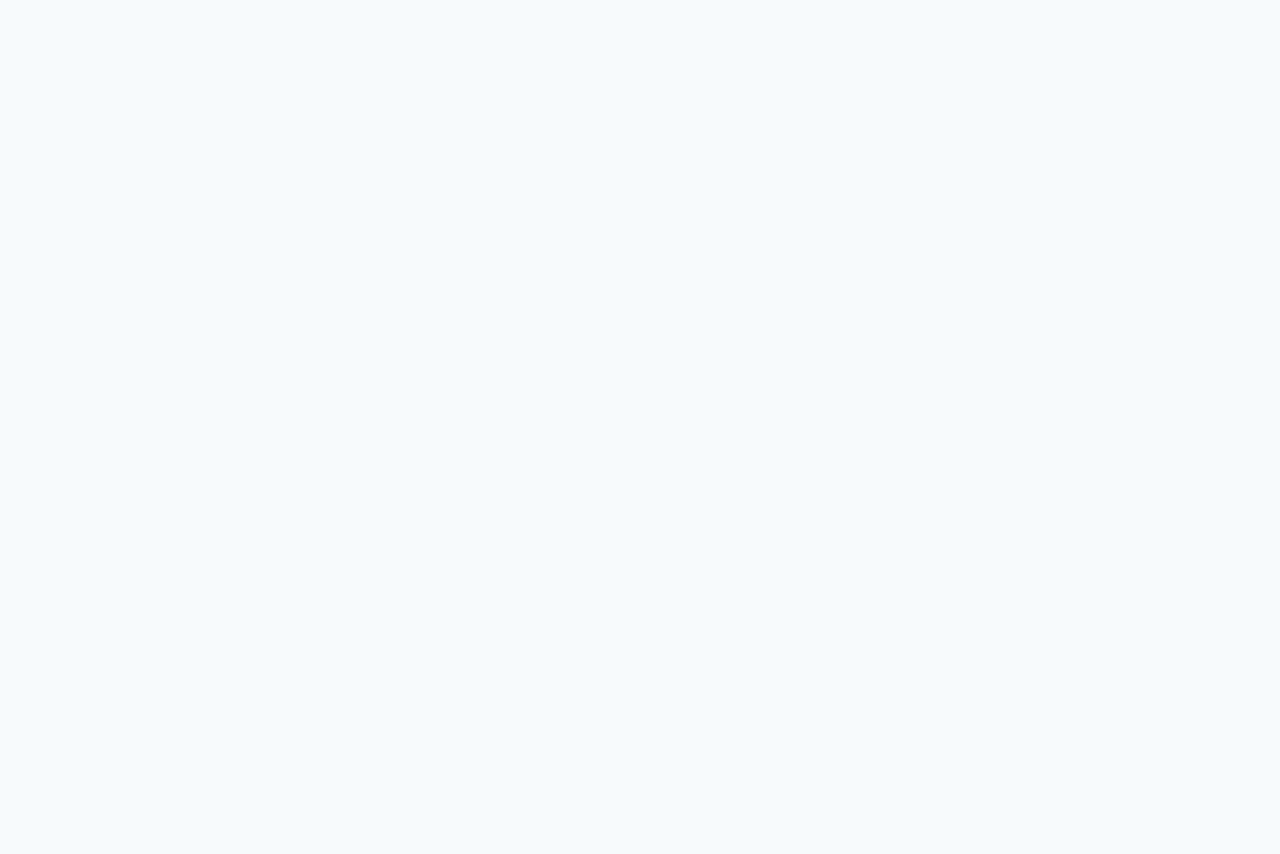
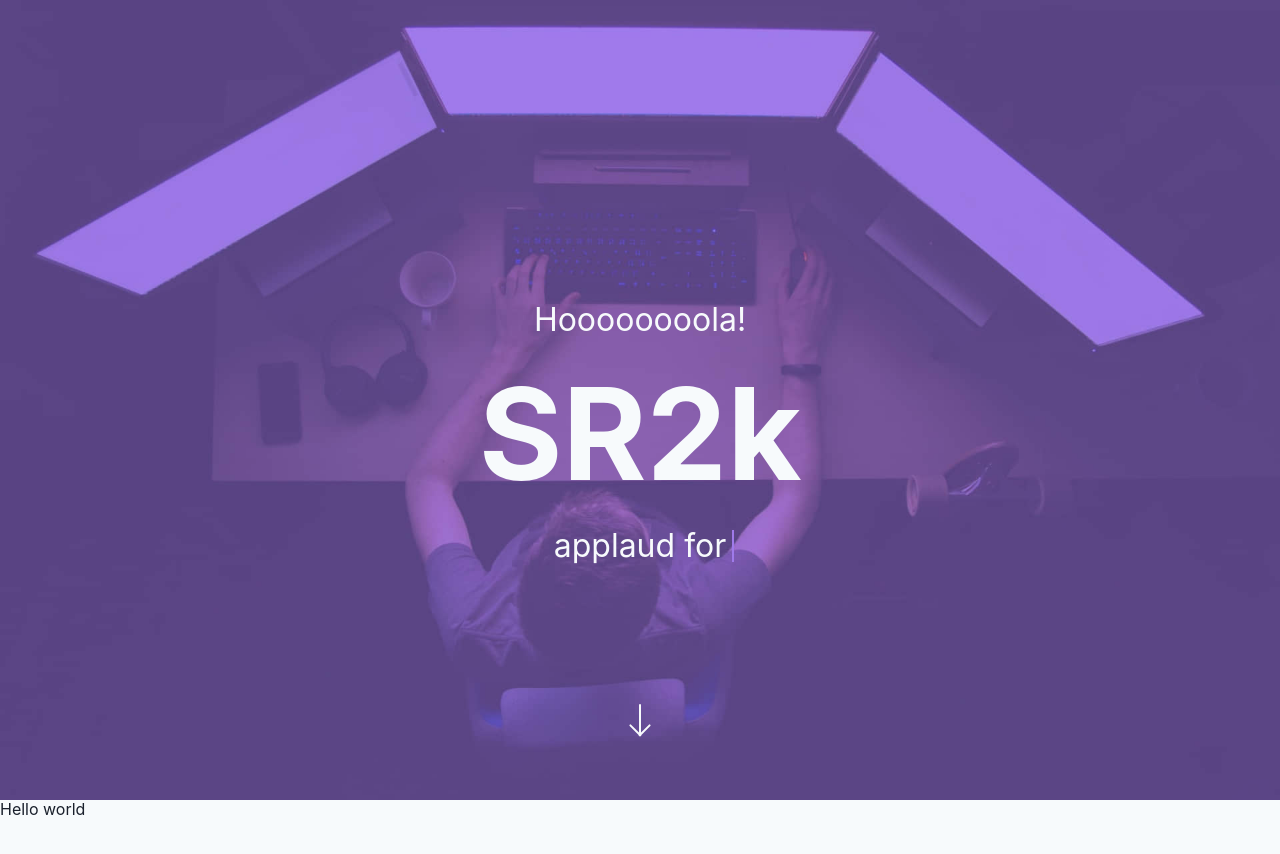
Before and after one commit to SR2k/sr2k.github.io, a React app: page / in a window 1280 px wide. Shown: the top 854 px of the page. Built offline with nearby package versions, Linux system fonts and the light colour scheme.

Commit message:
feat: finished landing page design

```diff
--- a/src/components/app/index.tsx
+++ b/src/components/app/index.tsx
@@ -1,9 +1,17 @@
 import React from 'react'
 import Header from '../header'
+import Section from '../section'
+import Landing from '../landing'
 
 const App: React.FC = () => {
   return (
-    <Header />
+    <>
+      <Header />
+      <Landing />
+      <Section>
+        Hello world
+      </Section>
+    </>
   )
 }
 
--- a/src/components/header/index.scss
+++ b/src/components/header/index.scss
@@ -1,8 +1,4 @@
 @import '../../variables.scss';
-
-body {
-  height: 9000px;
-}
 
 header {
   color: $gray-600;
@@ -10,7 +6,8 @@ header {
   position: fixed;
   top: 0;
   width: 100%;
-  transition: all 1s $ease-out-expo;
+  transition: all 600ms $ease-out-expo;
+  background-color: $gray-100;
 
   .header-container {
     display: flex;
--- /dev/null
+++ b/src/components/landing/index.scss
@@ -0,0 +1,55 @@
+@import "../../variables.scss";
+
+.landing-container {
+  color: $gray-100;
+  font-size: 2rem;
+  display: flex;
+  align-items: center;
+  text-align: center;
+  background: {
+    position: center center;
+    size: cover;
+  }
+
+  .slogan {
+    font-size: 8rem;
+    font-weight: bold;
+    line-height: 100%;
+    margin: 0;
+  }
+
+  .scroll-hint {
+    bottom: 4rem;
+    left: 0;
+    right: 0;
+    margin: auto;
+    border-radius: 3px;
+    height: 2rem;
+
+    &,
+    &::before,
+    &::after {
+      content: '';
+      display: block;
+      width: 2px;
+      background-color: $gray-100;
+      position: absolute;
+      transform-origin: bottom center;
+      border-radius: 2px;
+    }
+
+    &::before {
+      transform: rotate(45deg);
+      height: 1rem;
+      bottom: 0;
+      right: 1px;
+    }
+
+    &::after {
+      transform: rotate(-45deg);
+      height: 1rem;
+      bottom: 0;
+      left: 1px;
+    }
+  }
+}
--- /dev/null
+++ b/src/components/landing/index.tsx
@@ -0,0 +1,47 @@
+import React, { Component } from 'react'
+import Section from '../section'
+import Container from '../container'
+import Marquee from '../marquee'
+import './index.scss'
+import bg from '../../assets/background.jpg'
+
+const descriptions = [
+  'frontend',
+  'student',
+  'applaud for every single pixel',
+  'little monster',
+]
+
+class Landing extends Component{
+  state = {
+    index: 0
+  }
+
+  // TODO: move this method to Mqrquee component
+  handleChangeText = () => {
+    const { length } = descriptions
+    const { index } = this.state
+
+    this.setState({
+      index: index < length - 1 ? index + 1 : 0
+    })
+  }
+
+  render() {
+    const { index } = this.state
+
+    return (
+      <Section className="landing-container" style={{ backgroundImage: `url(${bg})` }}>
+        <Container>
+          <p>Hoooooooola!</p>
+          <p className="slogan">SR2k</p>
+          <Marquee text={descriptions[index]} change={this.handleChangeText} />
+        </Container>
+
+        <div className="scroll-hint"></div>
+      </Section>
+    )
+  }
+}
+
+export default Landing
--- /dev/null
+++ b/src/components/marquee/index.scss
@@ -0,0 +1,37 @@
+@import '../../variables.scss';
+
+.marquee {
+  height: 1em;
+  line-height: 1em;
+
+  @keyframes blink {
+    0% {
+      opacity: 1;
+    }
+
+    50% {
+      opacity: 0;
+    }
+
+    100% {
+      opacity: 1;
+    }
+  }
+
+  p {
+    position: relative;
+    display: inline-block;
+
+    &::after {
+      content: '';
+      position: absolute;
+      top: 0;
+      height: 1em;
+      width: 2px;
+      right: -0.25em;
+      background-color: $purple-500;
+      display: block;
+      animation: blink 1.5s steps(1, start) normal infinite;
+    }
+  }
+}
--- /dev/null
+++ b/src/components/marquee/index.tsx
@@ -0,0 +1,60 @@
+import React, { Component } from 'react'
+import './index.scss'
+
+export interface IMarqueeProps {
+  text: string
+  change: Function
+}
+
+class Marquee extends Component<IMarqueeProps> {
+  state = {
+    index: 0
+  }
+
+  isDeletingMode = false
+
+  componentDidMount() {
+    const changeText = () => {
+      const { index } = this.state
+      const { text, change } = this.props
+
+      if (index < text.length && !this.isDeletingMode) {
+        this.setState({
+          index: index + 1
+        })
+        const next = text.slice(index, index + 1)
+        setTimeout(changeText, next === '' ? 100 : 50)
+      } else if (index === text.length && !this.isDeletingMode) {
+        setTimeout(changeText, 1500)
+        this.isDeletingMode = true
+      } else if (index >= 0 && this.isDeletingMode) {
+        this.setState({
+          index: index - 1
+        })
+        setTimeout(changeText, 50)
+      } else {
+        this.isDeletingMode = false
+        change()
+        this.setState({ index: 0 })
+        setTimeout(changeText, 200)
+      }
+    }
+
+    setTimeout(changeText, 200)
+  }
+
+  render() {
+    const { text } = this.props
+    const { index } = this.state
+
+    return (
+      <div className="marquee">
+        <p>
+          {text.slice(0, index >= 0 ? index : 0)}
+        </p>
+      </div>
+    )
+  }
+}
+
+export default Marquee
--- /dev/null
+++ b/src/components/section/index.scss
@@ -0,0 +1,4 @@
+.section {
+  height: 100vh;
+  min-height: 480px;
+}
--- /dev/null
+++ b/src/components/section/index.tsx
@@ -0,0 +1,15 @@
+import React, { FC, CSSProperties } from 'react'
+import './index.scss'
+
+export interface ISectionProps {
+  className?: string
+  style?: CSSProperties
+}
+
+const Section: FC<ISectionProps> = ({ children, className = '', style }) => (
+  <div className={`section ${className}`} style={style}>
+    { children }
+  </div>
+)
+
+export default Section
--- a/src/variables.scss
+++ b/src/variables.scss
@@ -9,6 +9,8 @@ $gray-600: #718096;
 $gray-700: #4a5568;
 $gray-800: #2d3748;
 $gray-900: #1a202c;
+
+$purple-500: #9f7aea;
 
 // Fonts
 
```
Also changed, not shown: src/assets/background.jpg (added).
